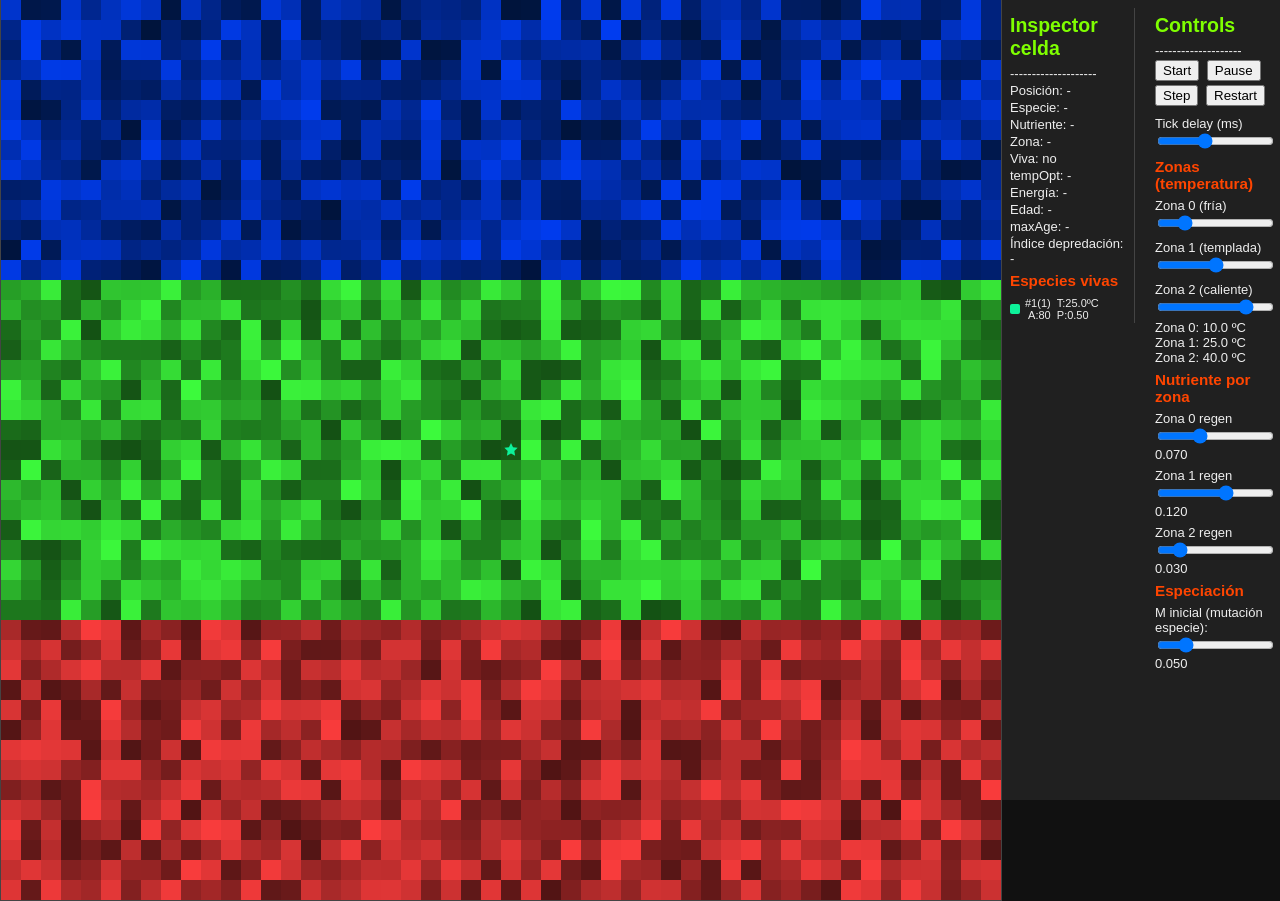
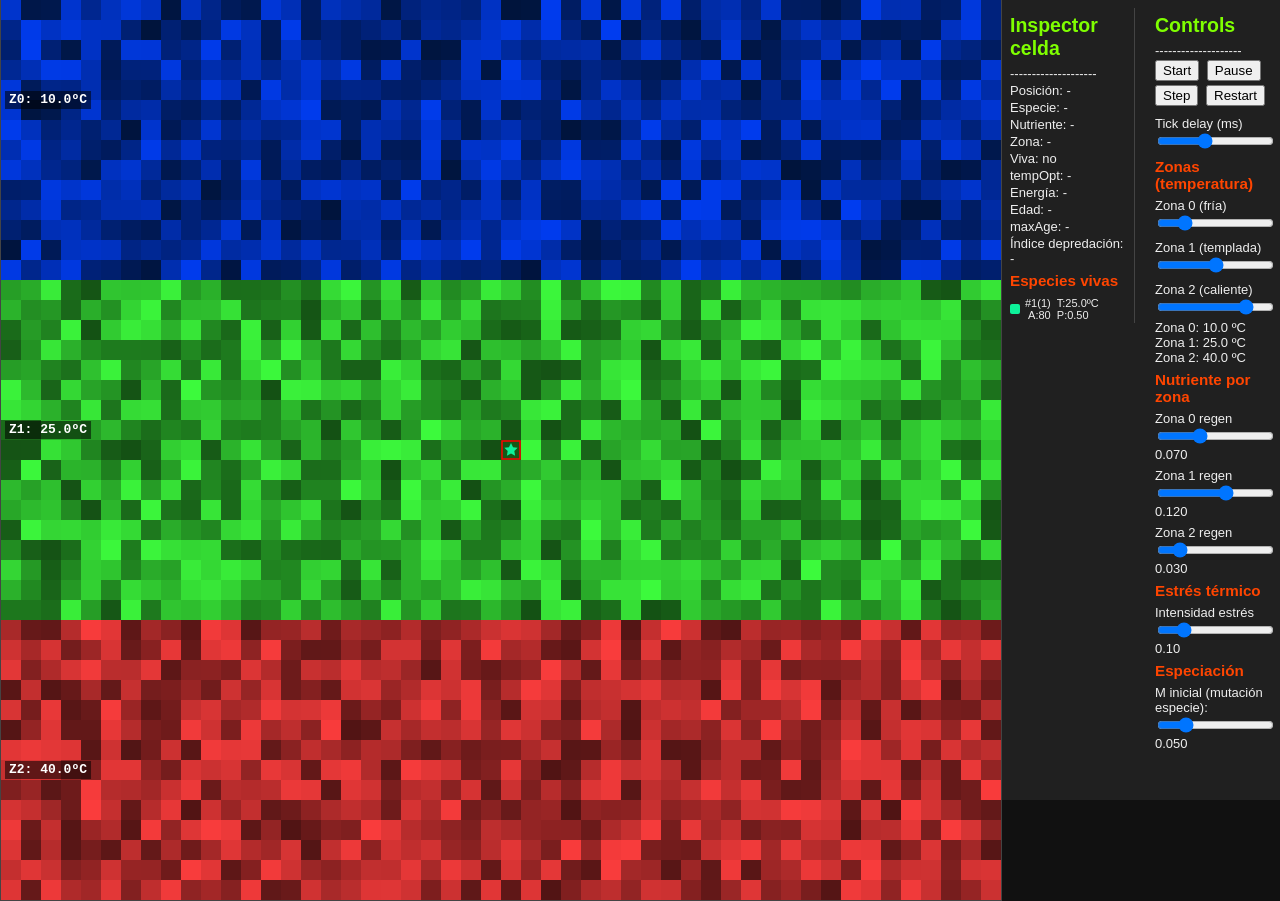
Before and after one commit to tervingo/reabhloid, a website built with Vite: page index.html in a window 1280 px wide. Built offline with nearby package versions, Linux system fonts and the light colour scheme.

Commit message:
fine tune predation strat

```diff
--- a/index.html
+++ b/index.html
@@ -168,6 +168,13 @@
           <span id="zone2RegenLabel"></span>
         </label>
 
+        <h3>Estrés térmico</h3>
+        <label>
+          Intensidad estrés
+          <input id="tempStress" type="range" min="1" max="50" value="10" />
+          <span id="tempStressLabel"></span>
+        </label>
+
         <h3>Especiación</h3>
         <label for="speciesM">M inicial (mutación especie): </label>
         <input
--- a/src/main_species.ts
+++ b/src/main_species.ts
@@ -28,6 +28,9 @@ const popSpan = document.getElementById("popValue") as HTMLSpanElement;
 const tempOptMeanSpan = document.getElementById("tempOptMean") as HTMLSpanElement;
 const tempOptStdSpan = document.getElementById("tempOptStd") as HTMLSpanElement;
 const maxAgeMeanSpan = document.getElementById("maxAgeMean") as HTMLSpanElement; */
+
+const tempStressInput = document.getElementById("tempStress") as HTMLInputElement;
+const tempStressLabel = document.getElementById("tempStressLabel") as HTMLSpanElement;
 
 const speciesMInput = document.getElementById("speciesM") as HTMLInputElement;
 const speciesMLabel = document.getElementById("speciesMLabel") as HTMLSpanElement;
@@ -68,6 +71,8 @@ function updateSliderLabels() {
   zone0RegenLabel.textContent = r0.toFixed(3);
   zone1RegenLabel.textContent = r1.toFixed(3);
   zone2RegenLabel.textContent = r2.toFixed(3);
+
+  tempStressLabel.textContent = (Number(tempStressInput.value) / 100).toFixed(2);
 }
 
 function updateInspectorFromMouse(event: MouseEvent) {
@@ -135,6 +140,8 @@ function updateParamsFromUI() {
   world.zoneRegen[1] = (Number(zone1RegenInput.value) / 1000) * 2;
   world.zoneRegen[2] = (Number(zone2RegenInput.value) / 1000) * 2;
 
+  world.tempStressIntensity = Number(tempStressInput.value) / 100;
+
   updateSliderLabels();
 }
 
@@ -158,6 +165,7 @@ function attachListeners() {
     zone0RegenInput,
     zone1RegenInput,
     zone2RegenInput,
+    tempStressInput,
   ].forEach(input => {
     input.addEventListener("input", () => {
       updateParamsFromUI();
@@ -289,7 +297,7 @@ function draw() {
           ctx.restore();
         }
 
-        if (org.isPredator) {
+        if (org.predationIndex > world.predatorThreshold) {
           ctx.save();
           ctx.strokeStyle = "red";
           ctx.lineWidth = 1.5;
@@ -321,6 +329,38 @@ function draw() {
       }
     }
   }
+
+  // Rótulos de temperatura por zona en el borde izquierdo
+  const zoneBoundaries = [
+    Math.floor(GRID_HEIGHT / 3),
+    Math.floor((2 * GRID_HEIGHT) / 3),
+    GRID_HEIGHT,
+  ];
+  const zoneStarts = [0, zoneBoundaries[0], zoneBoundaries[1]];
+
+  ctx.save();
+  ctx.font = "bold 13px monospace";
+  ctx.textBaseline = "middle";
+  ctx.textAlign = "left";
+
+  for (let z = 0; z < 3; z++) {
+    const rowStart = zoneStarts[z];
+    const rowEnd = zoneBoundaries[z];
+    const canvasTop = INFO_BAR_HEIGHT + rowStart * CELL_SIZE;
+    const canvasBottom = INFO_BAR_HEIGHT + rowEnd * CELL_SIZE;
+    const midY = (canvasTop + canvasBottom) / 2;
+    const tempC = (world.zoneBaseTemps[z] * 50).toFixed(1);
+    const label = `Z${z}: ${tempC}ºC`;
+
+    const padding = 4;
+    const textWidth = ctx.measureText(label).width;
+    ctx.fillStyle = "rgba(0,0,0,0.55)";
+    ctx.fillRect(4, midY - 9, textWidth + padding * 2, 18);
+
+    ctx.fillStyle = "#ffffff";
+    ctx.fillText(label, 4 + padding, midY);
+  }
+  ctx.restore();
 }
 
 function drawCircle(ctx: CanvasRenderingContext2D, cx: number, cy: number, r: number) {
--- a/src/types.ts
+++ b/src/types.ts
@@ -19,8 +19,7 @@ export interface OrganismSpecies {
   mutationRate: number;
   reproThreshold: number;
   reproCooldown: number;
-  isPredator: boolean;
-  predationIndex: number;
+  predationIndex: number;  // 0=herbívoro puro, 1=carnívoro puro
   speciesId: number;
   founderId: number;
   speciationMarkerTicks?: number;
--- a/src/world_species.ts
+++ b/src/world_species.ts
@@ -6,9 +6,11 @@ export class WorldSpecies {
   grid: CellStateSpecies[][];
   tickCount = 0;
   zoneBaseTemps: number[] = [0.2, 0.5, 0.8]; // 0–1
-  zoneRegen: number[] = [0.035, 0.06, 0.015];
+  zoneRegen: number[] = [0.018, 0.030, 0.008];
 
-  reproThreshold = 1.8;
+  predatorThreshold = 0.3;  // pIndex por encima del cual el organismo intenta cazar
+
+  reproThreshold = 1.2;
   reproCost = 0.9;
   reproChildEnergy = 0.5;
   reproCooldown = 4;
@@ -48,8 +50,7 @@ export class WorldSpecies {
       mutationRate: initialMutationRate,
       reproThreshold: this.reproThreshold,
       reproCooldown: 0,
-      isPredator: false,
-      predationIndex: 0.5,   // valor medio inicial
+      predationIndex: 0.5,
       speciesId: baseSpecies,
       founderId: baseSpecies,
       // speciationMarkerTicks opcionalmente 0/undefined
@@ -82,8 +83,8 @@ export class WorldSpecies {
           newOrg.speciationMarkerTicks -= 1;
         }
 
-        // 2) coste basal
-        newOrg.energy -= 0.01;
+        // 2) coste basal + coste metabólico por capacidad depredadora
+        newOrg.energy -= 0.01 + newOrg.predationIndex * 0.015;
 
         // 3) estrés térmico
         const tempDiff = Math.abs(cell.env.temperature - newOrg.tempOpt);
@@ -109,19 +110,26 @@ export class WorldSpecies {
           newOrg.reproCooldown -= 1;
         }
 
-        // 7) predación (solo depredadores hambrientos, solo presas no depredadoras)
+        // 7) predación: activa si pIndex > umbral y tiene hambre
         const hungerThreshold = 1.3;
-        if (newOrg.isPredator && newOrg.energy < hungerThreshold) {
+        if (newOrg.predationIndex > this.predatorThreshold && newOrg.energy < hungerThreshold) {
           const victimPos = this.findPreyWithPolicy(x, y, newGrid, newOrg);
           if (victimPos) {
             const [vx, vy] = victimPos;
             const victimCell = newGrid[vy][vx];
             const victim = victimCell.org;
             if (victim) {
-              const gained = victim.energy * 0.7;
-              newOrg.energy += gained;
-              victimCell.org = null;
-              victimCell.env.lastEatenTicks = 5;
+              // 6) escape: probabilidad proporcional al pIndex de la presa
+              const escapeChance = victim.predationIndex * 0.6;
+              if (Math.random() < escapeChance) {
+                // la presa escapa, sin consecuencias
+              } else {
+                // 3) eficiencia de caza proporcional al pIndex del cazador
+                const efficiency = 0.4 + newOrg.predationIndex * 0.5;
+                newOrg.energy += victim.energy * efficiency;
+                victimCell.org = null;
+                victimCell.env.lastEatenTicks = 5;
+              }
             }
           }
         }
@@ -166,9 +174,6 @@ export class WorldSpecies {
       mutationRate: parent.mutationRate,
       reproThreshold: Math.max(0.5, jitter(parent.reproThreshold, 0.3)),
       reproCooldown: 0,
-      // flip de depredador raro
-      isPredator:
-        Math.random() < 0.05 ? !parent.isPredator : parent.isPredator,
       predationIndex: Math.max(
         0,
         Math.min(1, jitter(parent.predationIndex, 0.6))
@@ -246,11 +251,9 @@ export class WorldSpecies {
         const prey = grid[ny][nx].org;
         if (!prey) continue;
 
-        // evitar canibalismo salvo que esté bastante hambriento
-        const sameSpecies = prey.speciesId === predator.speciesId;
-        if (sameSpecies && predator.energy > 0.5) continue;
+        // misma especie: nunca es presa
+        if (prey.speciesId === predator.speciesId) continue;
 
-        // condición solo por energía relativa y predationIndex
         if (prey.energy <= predator.energy * factor) {
           candidates.push([nx, ny]);
         }
@@ -333,13 +336,10 @@ export class WorldSpecies {
           cell.env.lastEatenTicks -= 1;
         }
 
-        const base = this.baseTempForZone(cell.env.zone);
-        cell.env.temperature += (base - cell.env.temperature) * 0.01;
+        cell.env.temperature = this.baseTempForZone(cell.env.zone);
 
         const regen = this.zoneRegen[cell.env.zone];
         cell.env.nutrient = Math.min(1, cell.env.nutrient + regen);
-
-        cell.env.temperature += (base - cell.env.temperature) * 0.01;
       }
     }
   }
```
